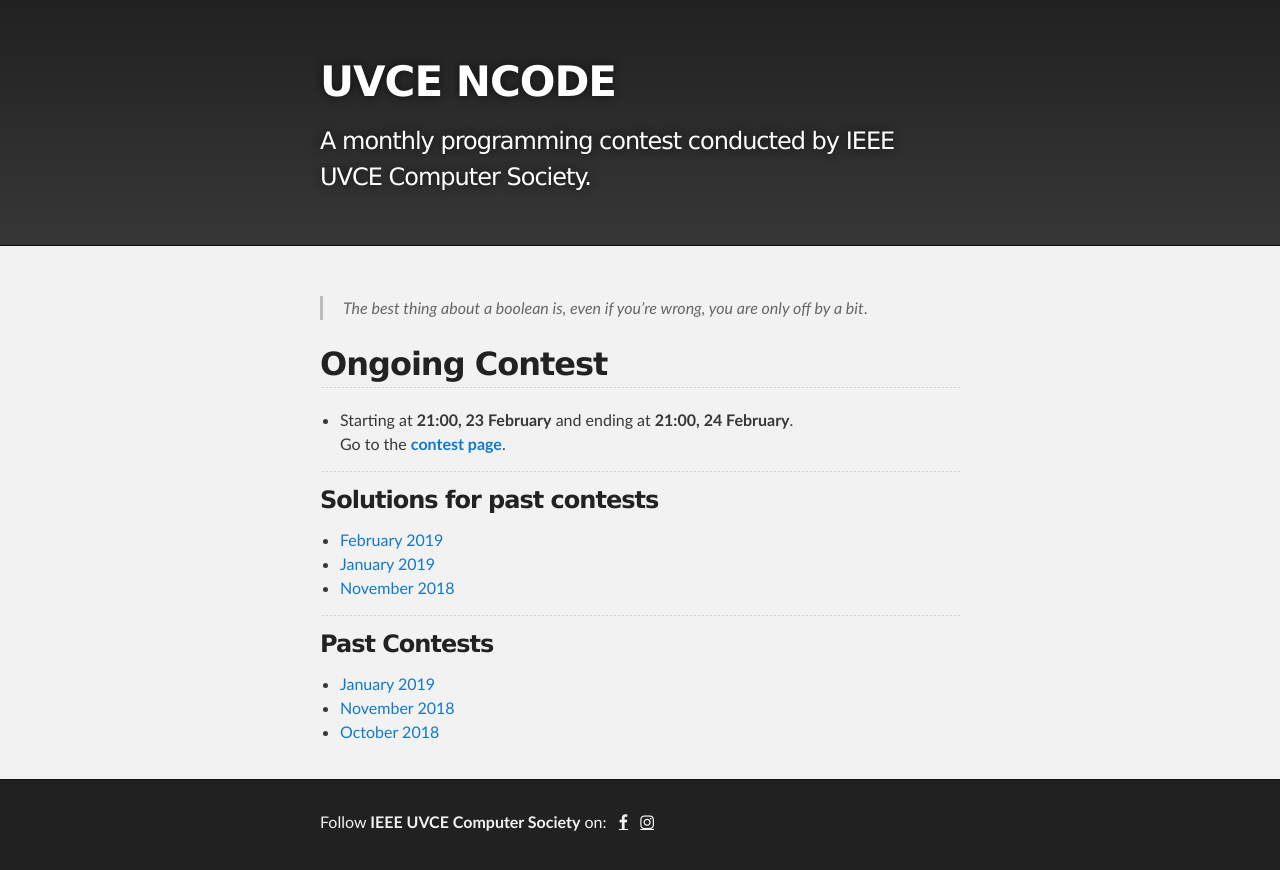
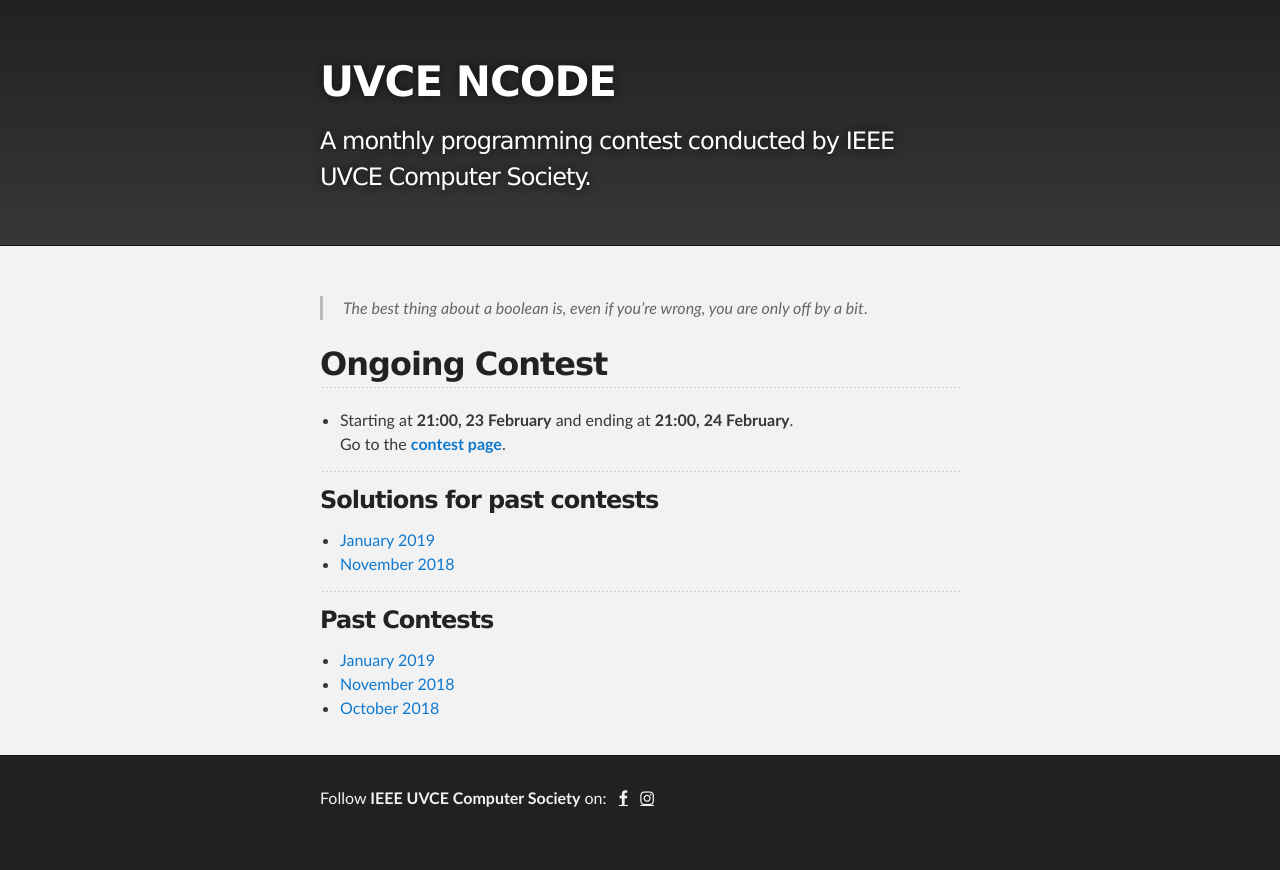
Before and after one commit to ieee-uvce-cs/ncode, a Jekyll site: the page built from index.md, in a window 1280 px wide. Shown: the top 870 px of the page. Built offline with Jekyll 4.4.1, drawn with Linux system fonts in a browser that asks for light colours.

Commit message:
Removed link

```diff
--- a/index.md
+++ b/index.md
@@ -11,7 +11,6 @@ Go to the **[contest page](https://www.hackerrank.com/contests/uvce-ncode-februa
 * * *
 
 ### Solutions for past contests
-- [February 2019](./editorials/february-2019/index.html)
 - [January 2019](./editorials/january-2019/index.html)
 - [November 2018](./editorials/november-2018/index.html)
 
```
